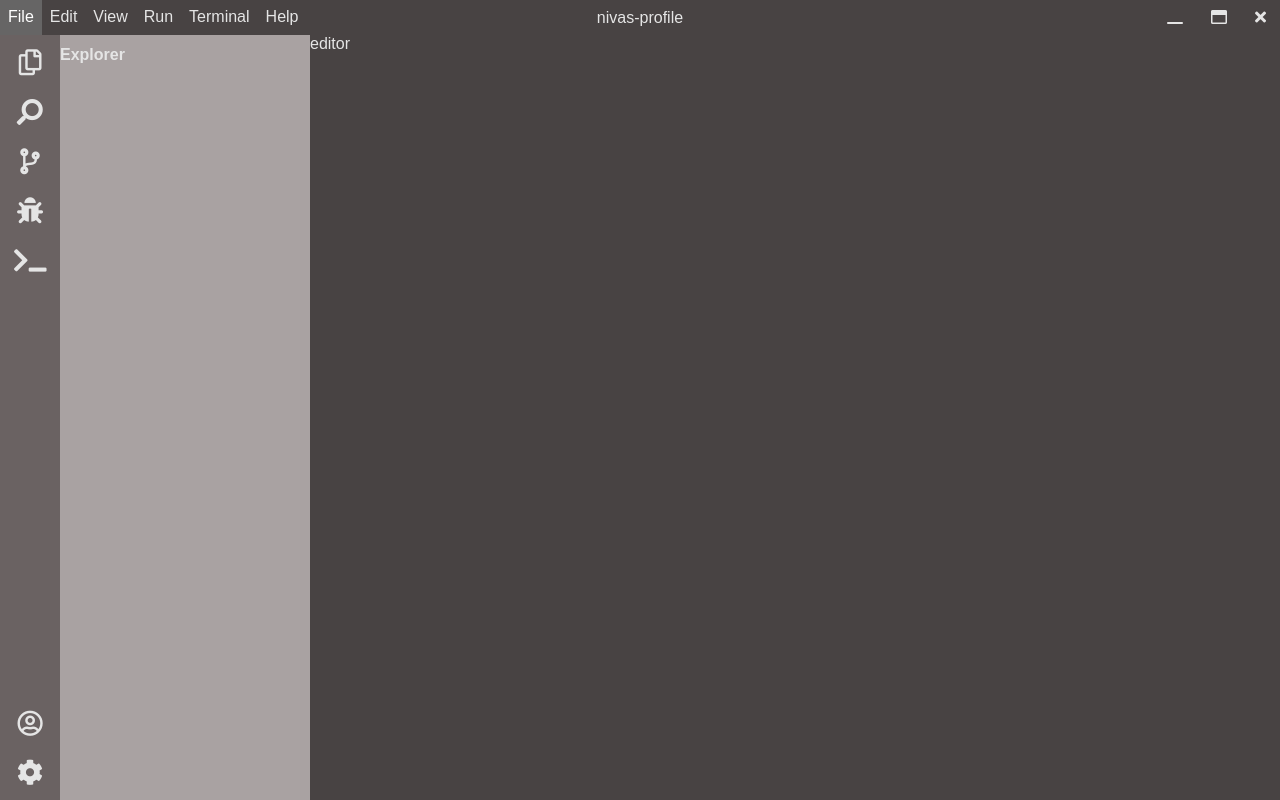
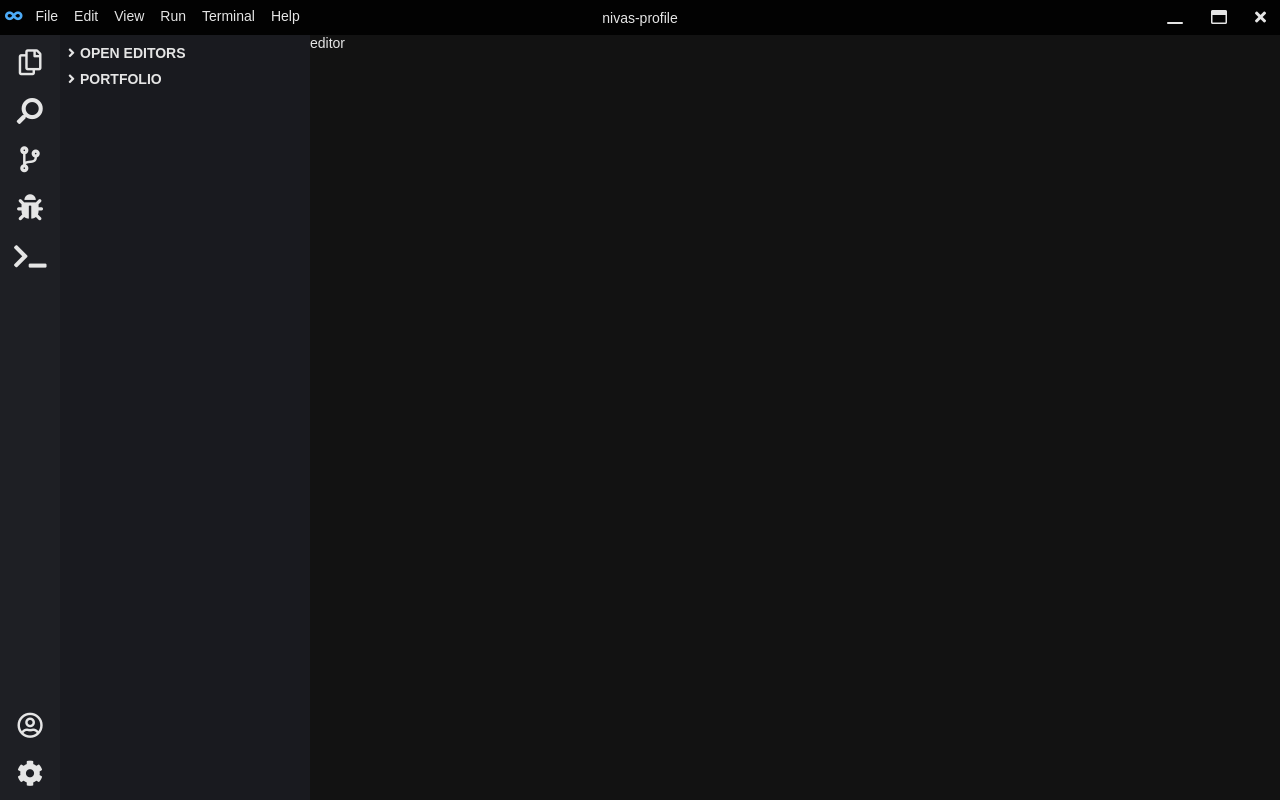
Before and after one commit to nivaska/portfolio, a React (Create React App) app: page / in a window 1280 px wide. Built offline with nearby package versions, Linux system fonts and the light colour scheme.

Commit message:
explorer expand and collapse function

```diff
--- a/src/components/App.css
+++ b/src/components/App.css
@@ -1,15 +1,17 @@
 :root {
-  --dark-theme-bg-color: #484343;
+  --dark-theme-bg-color: #020202;
   --dark-theme-font-color: #e5e5e5;
   --dark-theme-bg-color-hov: #666565;
   --dark-theme-font-color-hov: #ffffff;
-  --dark-theme-bg-color-2: #6a6262;
+  --dark-theme-bg-color-2: #1e1f24;
+  --dark-theme-bg-color-3: #191a1f;
+  --dark-theme-bg-color-4: #121212;
 }
 
 * {
   box-sizing: border-box;
   font-family: sans-serif, monospace;
-  font-size: 16px;
+  font-size: 14px;
 }
 
 body {
@@ -53,6 +55,11 @@ body {
   font-size: 26px;
 }
 
+.logo-small {
+  color: #4dabf7;
+  display: inline;
+  margin: 0 5px;
+}
 /* ------------------------------- */
 /* menu bar */
 
@@ -66,13 +73,17 @@ body {
   padding: 0;
   margin: 0;
   list-style: none;
-  display: flex;
   flex-flow: row wrap;
   height: 100%;
   align-items: center;
 }
 
+.menubar-items ul {
+  display: inline-flex;
+}
+
 .menubar-commands ul {
+  display: flex;
   justify-content: flex-end;
 }
 
@@ -107,7 +118,7 @@ body {
 }
 
 /* ------------------------------- */
-/*  */
+/* toolbar */
 
 .toolbar-left {
   display: flex;
@@ -132,3 +143,31 @@ body {
   color: white;
 }
 /* ------------------------------- */
+/* editors */
+.explorer {
+  background-color: var(--dark-theme-bg-color-3);
+}
+
+.editor-list {
+  overflow: hidden;
+  transition: all 0.5s ease-in-out;
+  height: auto;
+}
+
+.collapsed-edtior {
+  max-height: 0;
+}
+
+.editor-label {
+  user-select: none;
+  cursor: pointer;
+  padding: 10px 0 0 3px;
+  font-size: 13px;
+  font-weight: 700;
+}
+
+/* editor */
+
+.editor {
+  background-color: var(--dark-theme-bg-color-4);
+}
--- a/src/components/Container.js
+++ b/src/components/Container.js
@@ -1,16 +1,13 @@
 import React, { Component } from "react";
 import Toolbar from "./Toolbar";
-import Explorer from "./Explorer";
+import Explorer from "./explorer-components/Explorer";
 class Container extends Component {
   render() {
     return (
       <div className="container">
         <Toolbar />
-        <div style={{ background: "#a9a2a2" }}>
-          <Explorer />
-        </div>
-
-        <div className="edtotr">editor</div>
+        <Explorer />
+        <div className="editor">editor</div>
       </div>
     );
   }
--- a/src/components/Explorer.js
+++ /dev/null
@@ -1,9 +0,0 @@
-import React, { Component } from "react";
-
-class Explorer extends Component {
-  render() {
-    return <h1>Explorer</h1>;
-  }
-}
-
-export default Explorer;
--- a/src/components/MenuBar.js
+++ b/src/components/MenuBar.js
@@ -34,6 +34,10 @@ class MenuBar extends Component {
     return (
       <div className="menubar-top">
         <div className="menubar-items">
+          <span className="logo-small">
+            <i className="fas fa-infinity"></i>
+          </span>
+
           <ul>{getMenuItemsToRender()}</ul>
         </div>
         <div className="menubar-title">{this.props.title}</div>
--- a/src/components/Toolbar.js
+++ b/src/components/Toolbar.js
@@ -19,7 +19,12 @@ class Toolbar extends Component {
             </button>
           </li>
           <li>
-            <a className="btn-icon-large" href={this.gitLink} target="_blank">
+            <a
+              className="btn-icon-large"
+              rel="noopener noreferrer"
+              href={this.gitLink}
+              target="_blank"
+            >
               <i className="fas fa-code-branch"></i>
             </a>
           </li>
@@ -40,6 +45,7 @@ class Toolbar extends Component {
               className="btn-icon-large"
               href={this.profileLink}
               target="_blank"
+              rel="noopener noreferrer"
             >
               <i className="far fa-user-circle"></i>
             </a>
--- /dev/null
+++ b/src/components/explorer-components/EditorsContainer.js
@@ -0,0 +1,47 @@
+import React, { Component } from "react";
+
+class EditorsContainer extends Component {
+  constructor(props) {
+    super(props);
+    this.state = {
+      title: props.title,
+      expanded: false,
+    };
+  }
+  render() {
+    const getArrowIcon = () => {
+      return this.state.expanded ? (
+        <i className="fas fa-angle-down"></i>
+      ) : (
+        <i className="fas fa-angle-right"></i>
+      );
+    };
+    return (
+      <div>
+        <div
+          className="editor-label"
+          onClick={() => {
+            this.setState({ expanded: !this.state.expanded });
+          }}
+        >
+          <span style={{ padding: "0 5px" }}>{getArrowIcon()}</span>
+          <span>{this.state.title}</span>
+        </div>
+
+        <div
+          className={`editor-list ${
+            !this.state.expanded ? "collapsed-edtior" : ""
+          }`}
+        >
+          <ul>
+            <li>test 1</li>
+            <li>test 1</li>
+            <li>test 2</li>
+          </ul>
+        </div>
+      </div>
+    );
+  }
+}
+
+export default EditorsContainer;
--- /dev/null
+++ b/src/components/explorer-components/Explorer.js
@@ -0,0 +1,20 @@
+import React, { Component } from "react";
+import EditorsContainer from "./EditorsContainer";
+
+class Explorer extends Component {
+  constructor(props) {
+    super(props);
+    this.state = {};
+  }
+
+  render() {
+    return (
+      <div className="explorer">
+        <EditorsContainer title="OPEN EDITORS" />
+        <EditorsContainer title="PORTFOLIO" />
+      </div>
+    );
+  }
+}
+
+export default Explorer;
```
